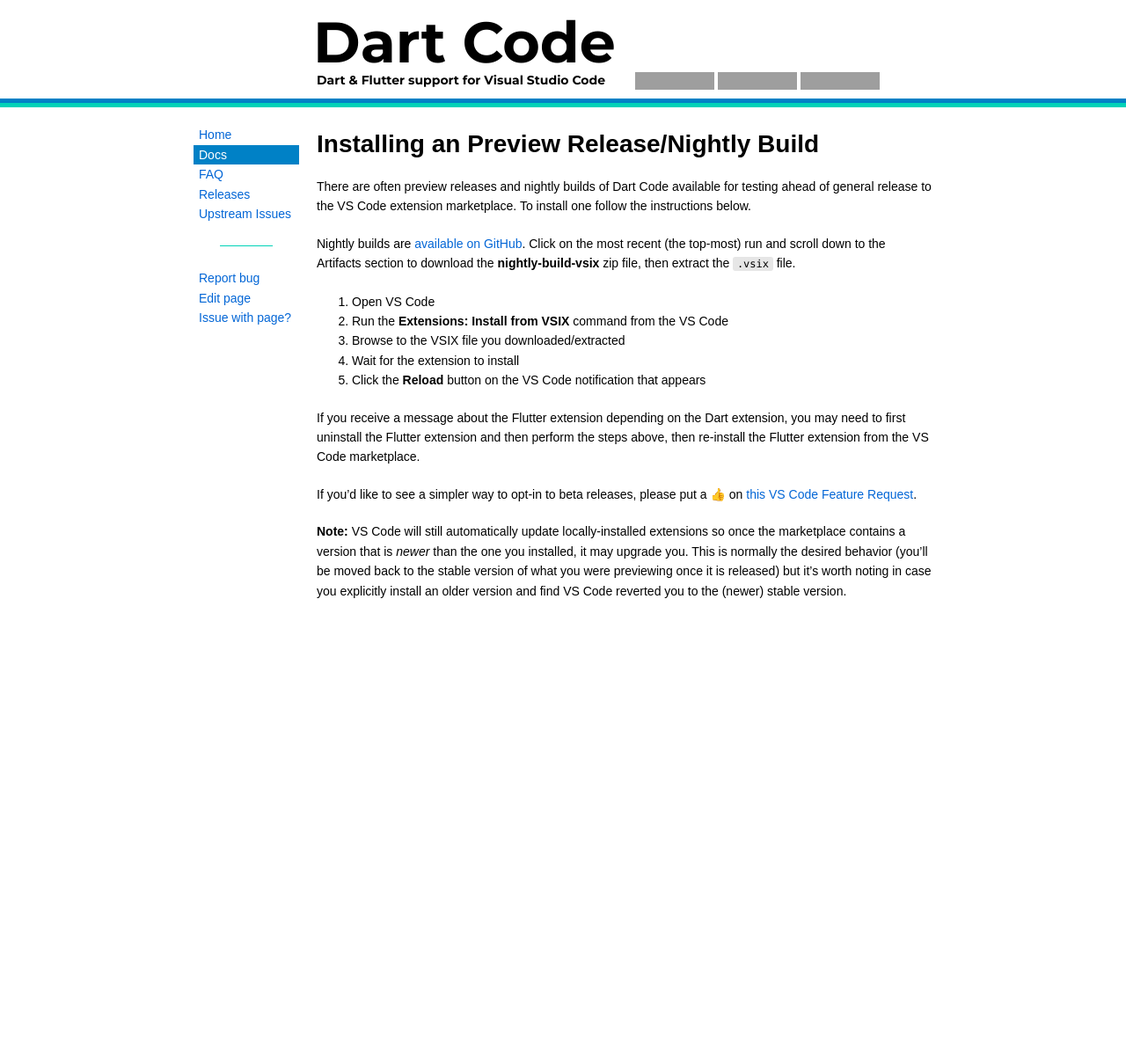
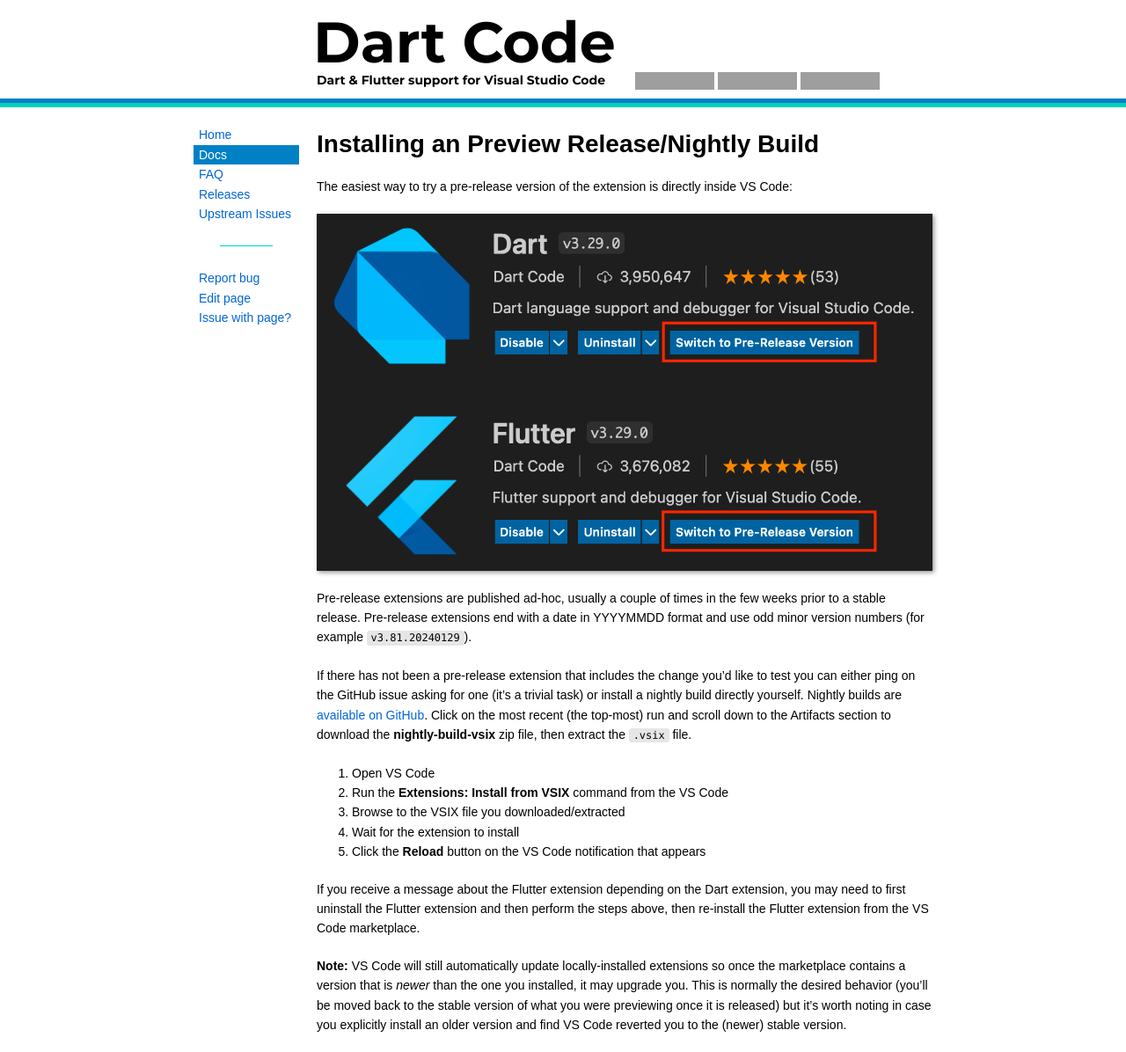
Before and after one commit to Dart-Code/Website, a Jekyll site: the page built from _docs/installing-a-preview-release.md, in a window 1280 px wide. Shown: the whole page at 88% size. Built offline with Jekyll 4.4.1, drawn with Linux system fonts in a browser that asks for light colours; before the commit the page ends 900 px from its top, so only the background shows below that; grey boxes are pictures that could not be loaded.

Commit message:
Tweak pre-release instructions

```diff
--- a/_docs/installing-a-preview-release.md
+++ b/_docs/installing-a-preview-release.md
@@ -2,9 +2,13 @@
 title: Installing an Preview Release/Nightly Build
 ---
 
-There are often preview releases and nightly builds of Dart Code available for testing ahead of general release to the VS Code extension marketplace. To install one follow the instructions below.
+The easiest way to try a pre-release version of the extension is directly inside VS Code:
 
-Nightly builds are [available on GitHub](https://github.com/Dart-Code/Dart-Code/actions/workflows/nightly-build.yml). Click on the most recent (the top-most) run and scroll down to the Artifacts section to download the **nightly-build-vsix** zip file, then extract the `.vsix` file.
+![Installing Pre-Release Extensions](/images/pre-release.png)
+
+Pre-release extensions are published ad-hoc, usually a couple of times in the few weeks prior to a stable release. Pre-release extensions end with a date in YYYYMMDD format and use odd minor version numbers (for example `v3.81.20240129`).
+
+If there has not been a pre-release extension that includes the change you'd like to test you can either ping on the GitHub issue asking for one (it's a trivial task) or install a nightly build directly yourself. Nightly builds are [available on GitHub](https://github.com/Dart-Code/Dart-Code/actions/workflows/nightly-build.yml). Click on the most recent (the top-most) run and scroll down to the Artifacts section to download the **nightly-build-vsix** zip file, then extract the `.vsix` file.
 
 1. Open VS Code
 1. Run the **Extensions: Install from VSIX** command from the VS Code
@@ -14,6 +18,4 @@
 
 If you receive a message about the Flutter extension depending on the Dart extension, you may need to first uninstall the Flutter extension and then perform the steps above, then re-install the Flutter extension from the VS Code marketplace.
 
-If you'd like to see a simpler way to opt-in to beta releases, please put a 👍 on [this VS Code Feature Request](https://github.com/Microsoft/vscode/issues/15756).
-
 **Note:** VS Code will still automatically update locally-installed extensions so once the marketplace contains a version that is *newer* than the one you installed, it may upgrade you. This is normally the desired behavior (you'll be moved back to the stable version of what you were previewing once it is released) but it's worth noting in case you explicitly install an older version and find VS Code reverted you to the (newer) stable version.
```
Also changed, not shown: images/pre-release.png (added).
